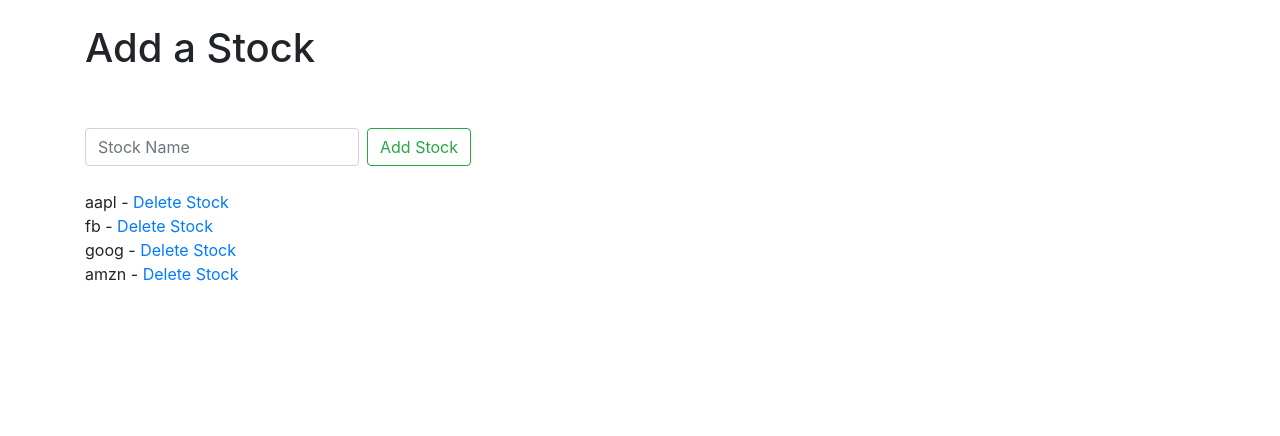
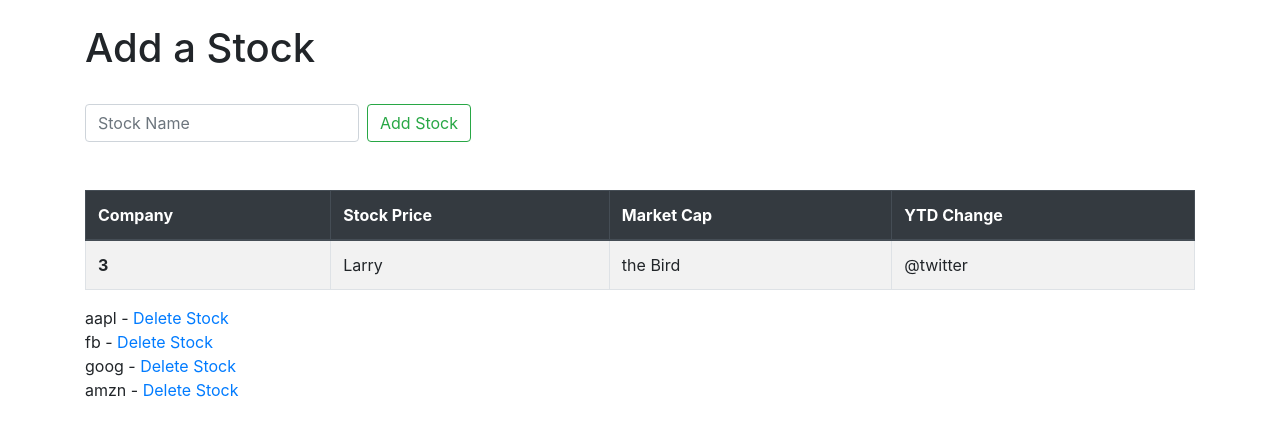
Before and after one commit to kayladuffy/stockapp, a Django app: page /add_stock.html in a window 1280 px wide. Shown: the part 56-492 px from the top of the page. Run offline with Django 3.2, Linux system fonts and the light colour scheme; data comes from the database, SQL or seed files in the repository; some libraries are stand-ins or nearby versions.

Commit message:
Created table to display stock info

```diff
--- a/stockapp/stockview/templates/add_stock.html
+++ b/stockapp/stockview/templates/add_stock.html
@@ -2,7 +2,7 @@
 {% block content %}
 
 <h1>Add a Stock</h1>
-<br/><br/>
+<br/>
 
 <form action="{% url 'add_stock' %}" class="form-inline my-2 my-lg-0" method="POST">
     {% csrf_token %}
@@ -11,6 +11,26 @@
 </form>
 
 <br/>
+<br/>
+
+<table class="table table-striped table-bordered table-hover">
+    <thead class="thead-dark">
+      <tr>
+        <th scope="col">Company</th>
+        <th scope="col">Stock Price</th>
+        <th scope="col">Market Cap</th>
+        <th scope="col">YTD Change</th>
+      </tr>
+    </thead>
+    <tbody>
+      <tr>
+        <th scope="row">3</th>
+        <td>Larry</td>
+        <td>the Bird</td>
+        <td>@twitter</td>
+      </tr>
+    </tbody>
+  </table>
 
 {% for item in ticker %}
     {{ item }} - <a href="{% url 'delete' item.id %}">Delete Stock</a> <br/>
--- a/stockapp/stockview/views.py
+++ b/stockapp/stockview/views.py
@@ -30,7 +30,7 @@ def add_stock(request):
 
         if form.is_valid():
             form.save()
-            messages.success(request, ("Success! Stock has been added."))
+            messages.success(request, ("Stock has been added."))
             return redirect('add_stock')
     else:
         ticker = stocks.objects.all()
```
